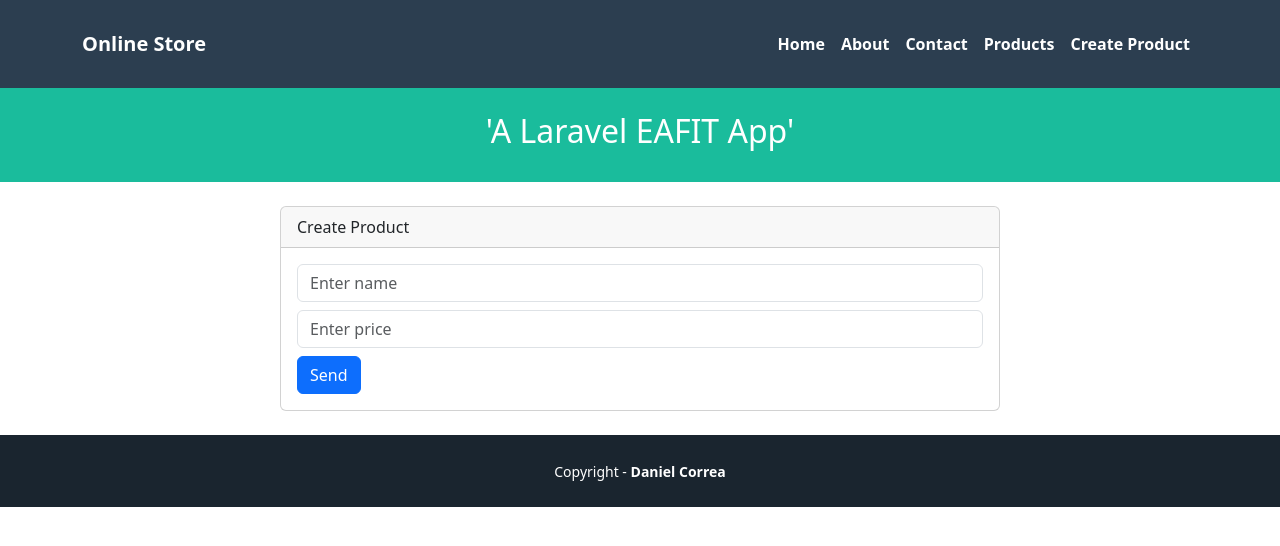
After one commit to AndresSRZ/Tutorial_1_Django, a Django app: template pages/templates/products/create.html in a window 1280 px wide. The commit adds this page. Shown: the top 546 px of the page. Run offline with Django 5.2, Linux system fonts and the light colour scheme; the template is opened without the code that fills it: values that come from a table or form of the project are taken from there, most other values are stand-ins (such as "Sample title", 1, 10 or a date in 2020).

Commit message:
Final_Commit

```diff
--- a/pages/templates/pages/base.html
+++ b/pages/templates/pages/base.html
@@ -24,6 +24,7 @@
                     <a class="nav-link active" href="{% url 'about' %}">About</a>
                     <a class="nav-link active" href="{% url 'contact' %}">Contact</a>
                     <a class="nav-link active" href="{% url 'index' %}">Products</a>
+                    <a class="nav-link active" href="{% url 'form' %}">Create Product</a>
                 </div>
             </div>
         </div>
--- /dev/null
+++ b/pages/templates/products/create.html
@@ -0,0 +1,30 @@
+{% extends 'pages/base.html' %}
+{% block title %} {{title}} {% endblock %}
+{% block content %}
+<div class="container">
+    <div class="row justify-content-center">
+        <div class="col-md-8">
+            <div class="card">
+                <div class="card-header">Create Product</div>
+                <div class="card-body">
+                    {% if form.errors %}
+                    <ul id="errors" class="alert alert-danger list-unstyled">
+                        {% for field, errors in form.errors.items %}
+                        {% for error in errors %}
+                        <li>{{ error }}</li>
+                        {% endfor %}
+                        {% endfor %}
+                    </ul>
+                    {% endif %}
+                    <form method="POST" action="{% url 'form' %}">
+                        {% csrf_token %}
+                        <input type="text" class="form-control mb-2" placeholder="Enter name" name="name" value="{{ form.data.name }}" required />
+                        <input type="number" step="0.01" class="form-control mb-2" placeholder="Enter price" name="price" value="{{ form.data.price }}" required />
+                        <input type="submit" class="btn btn-primary" value="Send" />
+                    </form>
+                </div>
+            </div>
+        </div>
+    </div>
+</div>
+{% endblock %}
--- a/pages/urls.py
+++ b/pages/urls.py
@@ -1,11 +1,12 @@
 from django.urls import path
-from .views import HomePageView, AboutPageView, ProductIndexView, ProductShowView, ContactPageView
-
+from .views import HomePageView, AboutPageView, ProductIndexView, ProductShowView, ProductCreateView, ProductSuccessView, ContactPageView
 
 urlpatterns = [
     path('', HomePageView.as_view(), name='home'),
     path('about/', AboutPageView.as_view(), name='about'),
     path('products/', ProductIndexView.as_view(), name='index'),
+    path('products/create', ProductCreateView.as_view(), name='form'),
+    path('products/success/', ProductSuccessView.as_view(), name='success'),
     path('products/<str:id>', ProductShowView.as_view(), name='show'),
-    path('contact/', ContactPageView.as_view(), name='contact'),  # Nueva ruta agregada
+    path('contact/', ContactPageView.as_view(), name='contact'),
 ]
--- a/pages/views.py
+++ b/pages/views.py
@@ -1,7 +1,9 @@
-from django.shortcuts import render
+from django import forms
+from django.shortcuts import render, redirect
 from django.http import HttpResponse, HttpResponseRedirect
 from django.views.generic import TemplateView
 from django.views import View
+from django.contrib import messages
 
 # Create your views here.
 class HomePageView(TemplateView):
@@ -64,3 +66,46 @@ class ContactPageView(TemplateView):
             "subtitle": "Contact Information",
         })
         return context
+
+class ProductForm(forms.Form):
+    name = forms.CharField(required=True)
+    price = forms.IntegerField(required=True)
+
+    def clean_price(self):
+        price = self.cleaned_data.get("price")
+        if price <= 0:
+            raise forms.ValidationError("Price must be greater than zero.")  # ✅ Custom validation
+        return price
+
+class ProductCreateView(View):
+    template_name = 'products/create.html'
+
+    def get(self, request):
+        form = ProductForm()
+        viewData = {}
+        viewData["title"] = "Create product"
+        viewData["form"] = form
+
+        return render(request, self.template_name, viewData)
+
+    def post(self, request):
+        form = ProductForm(request.POST)
+        if form.is_valid():
+            new_product = {
+                "id": str(len(Product.products) + 1),  # Auto-increment ID
+                "name": form.cleaned_data["name"],
+                "description": "New Product",
+                "price": form.cleaned_data["price"]
+            }
+            Product.products.append(new_product)
+            messages.success(request, "Product created!")  # ✅ Display success message
+
+            return redirect('success')
+        else:
+            viewData = {}
+            viewData["title"] = "Create product"
+            viewData["form"] = form
+            return render(request, self.template_name, viewData)
+
+class ProductSuccessView(TemplateView):
+    template_name = "products/success.html"
```
Also changed, not shown: pages/templates/products/success.html (added, +9 -0 lines), db.sqlite3.
